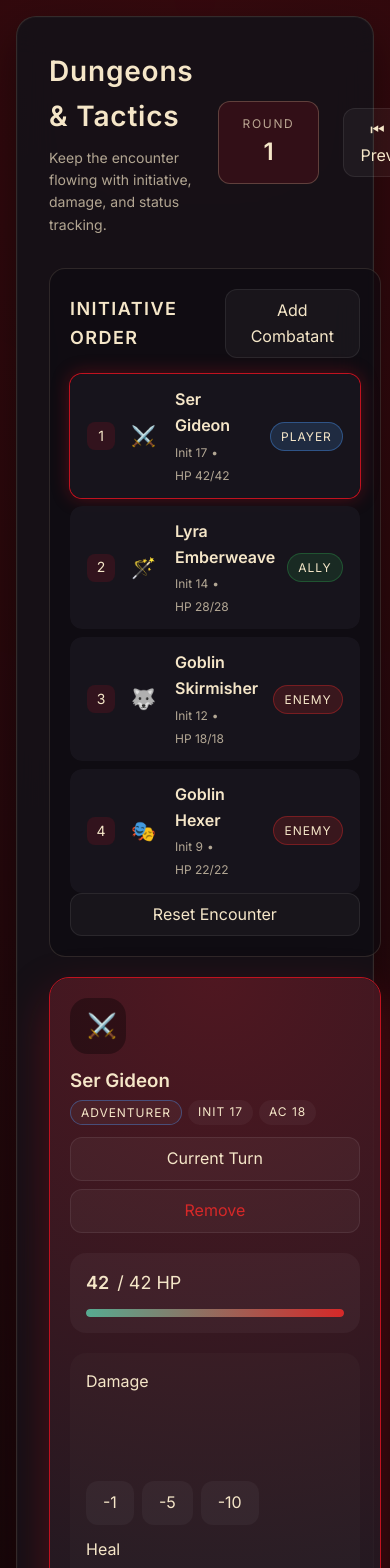
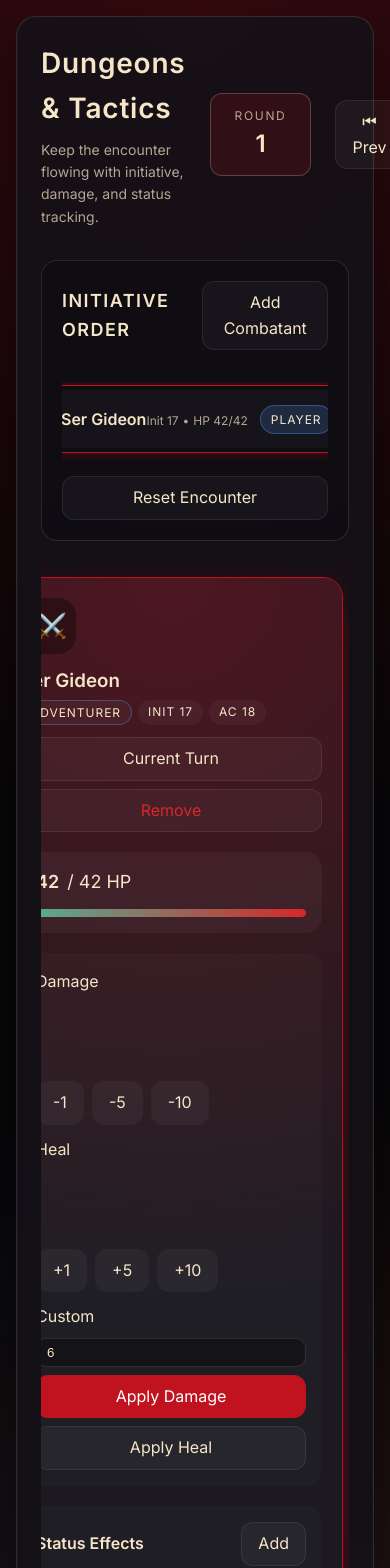
Before and after one commit to dmateja724/dnd-combat-tracker, a React (Vite) app: page / in a window 390 px wide. Shown: the top 1568 px of the page. Built offline with nearby package versions, Linux system fonts and the light colour scheme; a web font is replaced by a local one.

Commit message:
styling changes

```diff
--- a/src/components/CombatTracker.tsx
+++ b/src/components/CombatTracker.tsx
@@ -1,4 +1,4 @@
-import { useState } from 'react';
+import { useEffect, useRef, useState } from 'react';
 import { useCombatTracker } from '../hooks/useCombatTracker';
 import InitiativeList from './InitiativeList';
 import CombatantCard from './CombatantCard';
@@ -8,10 +8,46 @@ import type { StatusEffectTemplate } from '../types';
 const CombatTracker = () => {
   const { state, actions, presets } = useCombatTracker();
   const [showCreatePanel, setShowCreatePanel] = useState(false);
+  const initiativeScrollRef = useRef<HTMLDivElement | null>(null);
+  const initiativeRefs = useRef(new Map<string, HTMLLIElement>());
+  const combatantScrollRef = useRef<HTMLDivElement | null>(null);
+  const combatantRefs = useRef(new Map<string, HTMLDivElement>());
 
   const handleAddStatus = (combatantId: string, template: StatusEffectTemplate, rounds: number | null, note?: string) => {
     actions.addStatus(combatantId, template, rounds, note);
   };
+
+  const scrollItemIntoView = (container: HTMLElement, element: HTMLElement) => {
+    const containerWidth = container.clientWidth;
+    const containerScroll = container.scrollLeft;
+    const elementLeft = element.offsetLeft;
+    const elementWidth = element.offsetWidth;
+    const elementRight = elementLeft + elementWidth;
+    const containerRight = containerScroll + containerWidth;
+
+    if (elementLeft >= containerScroll && elementRight <= containerRight) {
+      return;
+    }
+
+    const target = elementLeft - (containerWidth - elementWidth) / 2;
+    container.scrollTo({ left: Math.max(0, target), behavior: 'smooth' });
+  };
+
+  useEffect(() => {
+    if (!state.activeCombatantId) return;
+    const container = initiativeScrollRef.current;
+    const item = initiativeRefs.current.get(state.activeCombatantId);
+    if (!container || !item) return;
+    scrollItemIntoView(container, item);
+  }, [state.activeCombatantId, state.combatants]);
+
+  useEffect(() => {
+    if (!state.activeCombatantId) return;
+    const container = combatantScrollRef.current;
+    const card = combatantRefs.current.get(state.activeCombatantId);
+    if (!container || !card) return;
+    scrollItemIntoView(container, card);
+  }, [state.activeCombatantId, state.combatants]);
 
   return (
     <div className="tracker-shell">
@@ -34,8 +70,8 @@ const CombatTracker = () => {
         </div>
       </header>
 
-      <div className="tracker-layout">
-        <aside className="initiative-column">
+      <div className="tracker-main">
+        <section className="initiative-bar">
           <div className="panel-head">
             <h2>Initiative Order</h2>
             <button
@@ -47,11 +83,20 @@ const CombatTracker = () => {
             </button>
           </div>
 
+          <div className="initiative-scroll" ref={initiativeScrollRef}>
             <InitiativeList
               combatants={state.combatants}
               activeId={state.activeCombatantId}
               onSelect={actions.setActiveCombatant}
+              registerItemRef={(id, node) => {
+                if (node) {
+                  initiativeRefs.current.set(id, node);
+                } else {
+                  initiativeRefs.current.delete(id);
+                }
+              }}
             />
+          </div>
 
           {showCreatePanel && (
             <AddCombatantForm
@@ -66,9 +111,9 @@ const CombatTracker = () => {
           <button type="button" className="ghost wide" onClick={actions.resetEncounter}>
             Reset Encounter
           </button>
-        </aside>
+        </section>
 
-        <section className="combatant-grid">
+        <section className="combatant-strip">
           {state.combatants.length === 0 ? (
             <div className="empty-state">
               <h3>No combatants yet</h3>
@@ -80,9 +125,20 @@ const CombatTracker = () => {
               )}
             </div>
           ) : (
-            state.combatants.map((combatant) => (
+            <div className="combatant-scroll" ref={combatantScrollRef}>
+              {state.combatants.map((combatant) => (
+                <div
+                  key={combatant.id}
+                  className="combatant-card-wrapper"
+                  ref={(node) => {
+                    if (node) {
+                      combatantRefs.current.set(combatant.id, node);
+                    } else {
+                      combatantRefs.current.delete(combatant.id);
+                    }
+                  }}
+                >
                   <CombatantCard
-                key={combatant.id}
                     combatant={combatant}
                     isActive={combatant.id === state.activeCombatantId}
                     onCenter={() => actions.setActiveCombatant(combatant.id)}
@@ -94,7 +150,9 @@ const CombatTracker = () => {
                     onRemoveStatus={(statusId) => actions.removeStatus(combatant.id, statusId)}
                     statusPresets={presets.statuses}
                   />
-            ))
+                </div>
+              ))}
+            </div>
           )}
         </section>
       </div>
--- a/src/components/InitiativeList.tsx
+++ b/src/components/InitiativeList.tsx
@@ -4,9 +4,10 @@ interface InitiativeListProps {
   combatants: Combatant[];
   activeId: string | null;
   onSelect: (id: string) => void;
+  registerItemRef?: (id: string, node: HTMLLIElement | null) => void;
 }
 
-const InitiativeList = ({ combatants, activeId, onSelect }: InitiativeListProps) => {
+const InitiativeList = ({ combatants, activeId, onSelect, registerItemRef }: InitiativeListProps) => {
   if (combatants.length === 0) {
     return <p className="muted">No turn order yet.</p>;
   }
@@ -18,7 +19,11 @@ const InitiativeList = ({ combatants, activeId, onSelect }: InitiativeListProps)
         const statusCount = combatant.statuses.length;
         const defeated = combatant.hp.current <= 0;
         return (
-          <li key={combatant.id} className={isActive ? 'active' : undefined}>
+          <li
+            key={combatant.id}
+            className={isActive ? 'active' : undefined}
+            ref={(node) => registerItemRef?.(combatant.id, node)}
+          >
             <button type="button" className="initiative-row" onClick={() => onSelect(combatant.id)}>
               <span className="order">{index + 1}</span>
               <span className="icon">{combatant.icon}</span>
--- a/src/styles.css
+++ b/src/styles.css
@@ -108,22 +108,7 @@ button {
   gap: 12px;
 }
 
-.tracker-layout {
-  align-items: flex-start;
-  display: grid;
-  gap: 24px;
-  grid-template-columns: 320px 1fr;
-}
 
-.initiative-column {
-  align-self: start;
-  background: rgba(12, 11, 18, 0.6);
-  border: 1px solid var(--border-soft);
-  border-radius: 16px;
-  padding: 20px;
-  position: sticky;
-  top: 24px;
-}
 
 .panel-head {
   align-items: center;
@@ -138,23 +123,96 @@ button {
   text-transform: uppercase;
 }
 
+.tracker-main {
+  display: flex;
+  flex-direction: column;
+  gap: 24px;
+}
+
+.initiative-bar {
+  background: rgba(12, 11, 18, 0.6);
+  border: 1px solid var(--border-soft);
+  border-radius: 16px;
+  padding: 20px;
+  display: flex;
+  flex-direction: column;
+  gap: 16px;
+}
+
+.initiative-scroll {
+  overflow-x: auto;
+  padding-bottom: 4px;
+}
+
+.initiative-scroll::-webkit-scrollbar {
+  height: 8px;
+}
+
+.initiative-scroll::-webkit-scrollbar-thumb {
+  background: rgba(255, 255, 255, 0.12);
+  border-radius: 999px;
+}
+
 .initiative-list {
   list-style: none;
   margin: 0;
-  padding: 0;
-  display: flex;
-  flex-direction: column;
-  gap: 8px;
+  padding: 4px 8px;
+  display: inline-flex;
+  gap: 12px;
+  min-width: max-content;
 }
 
 .initiative-list li {
   border-radius: 12px;
   overflow: hidden;
+  min-width: 220px;
+  padding: 4px;
 }
 
 .initiative-list li.active {
   box-shadow: 0 0 0 1px var(--accent), 0 0 18px rgba(193, 18, 31, 0.4);
 }
+
+.combatant-strip {
+  display: flex;
+  flex-direction: column;
+  gap: 16px;
+}
+
+.combatant-scroll {
+  display: inline-flex;
+  gap: 12px;
+  overflow-x: auto;
+  padding: 8px 8px 12px;
+  min-height: 100%;
+}
+
+.combatant-scroll::-webkit-scrollbar {
+  height: 10px;
+}
+
+.combatant-scroll::-webkit-scrollbar-thumb {
+  background: rgba(255, 255, 255, 0.12);
+  border-radius: 999px;
+}
+
+.combatant-card-wrapper {
+  flex: 0 0 360px;
+  display: flex;
+  padding: 8px;
+}
+
+.combatant-card-wrapper > .combatant-card {
+  width: 100%;
+}
+
+.combatant-scroll::after {
+  content: "";
+  flex: 0 0 8px;
+}
+
+
+
 
 .initiative-row {
   align-items: center;
@@ -167,6 +225,7 @@ button {
   padding: 12px 16px;
   text-align: left;
   transition: transform 0.2s ease, border 0.2s ease;
+  min-width: 220px;
   width: 100%;
 }
 
@@ -221,11 +280,6 @@ button {
   border: 1px solid rgba(214, 40, 40, 0.4);
 }
 
-.combatant-grid {
-  display: grid;
-  gap: 20px;
-  grid-template-columns: repeat(auto-fill, minmax(280px, 1fr));
-}
 
 .combatant-card {
   background: var(--bg-card);
@@ -603,22 +657,6 @@ button.wide {
   padding: 48px 24px;
 }
 
-@media (max-width: 1024px) {
-  body {
-    padding: 16px;
-  }
-
-  .tracker-layout {
-    grid-template-columns: 1fr;
-  }
-
-  .initiative-column {
-    position: static;
-  }
-}
-
-
-
 @media (max-width: 768px) {
   .card-head {
     grid-template-columns: 48px 1fr;
@@ -699,3 +737,13 @@ button.wide {
     flex: 1 1 100%;
   }
 }
+
+@media (max-width: 1024px) {
+  body {
+    padding: 16px;
+  }
+
+  .tracker-shell {
+    padding: 24px;
+  }
+}
```
Lines whose indentation alone changed are shown as unchanged.
